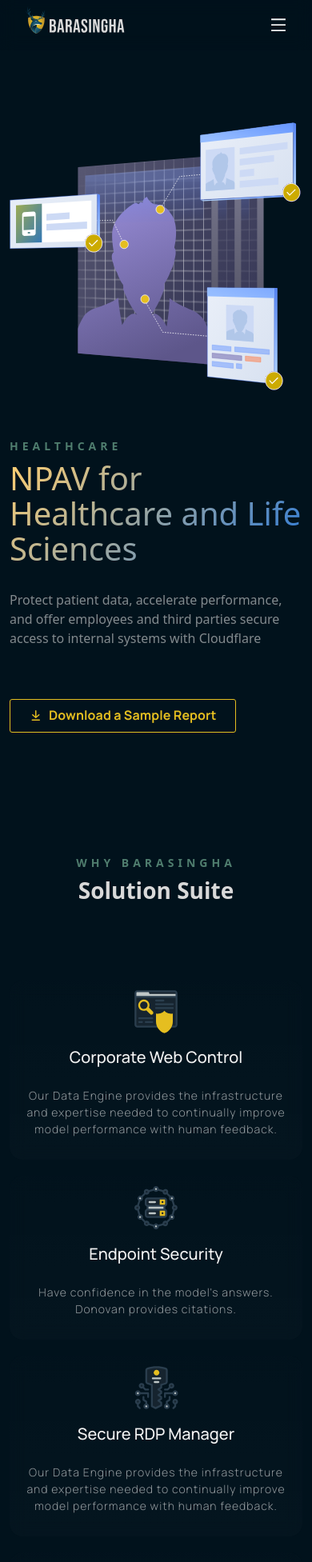
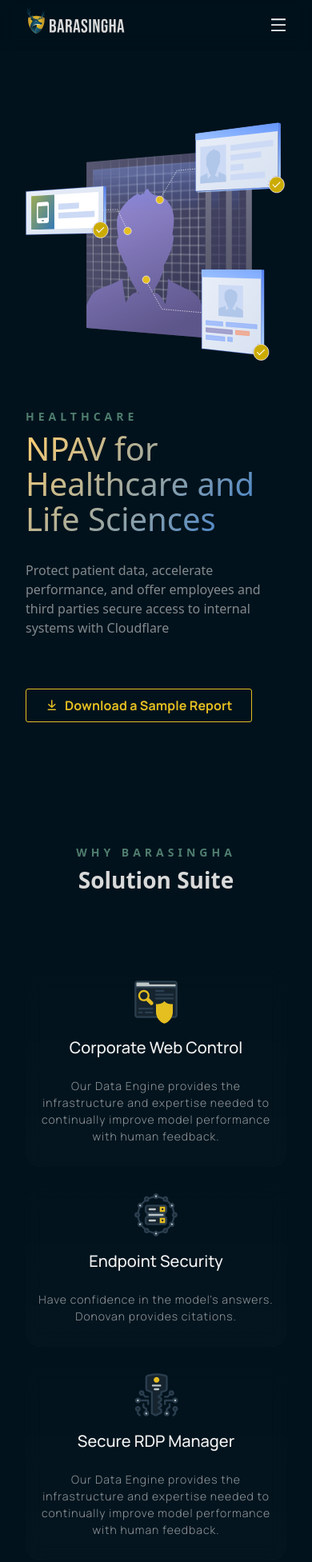
Before and after one commit to hiTushar/barasingha, a React (Create React App) app: page /solutionspage in a window 390 px wide. Shown: the top 1953 px of the page at 80% size. Built offline with nearby package versions, Linux system fonts and the light colour scheme; the HTML template or start-up script is replaced by a standard one.

Commit message:
Fix container issues

```diff
--- a/src/components/pages/Products/ProductBanner/ProductsBanner.js
+++ b/src/components/pages/Products/ProductBanner/ProductsBanner.js
@@ -6,7 +6,6 @@ import imgProductHero from '../../../../media/imgProductHero.svg';
 function SolutionsPage() {
    return (
       <div className="solutions_banner_container">
-         <div className="container">
          <div className="left_container">
             <div className="title-wrapper">
                <h6 className="heading heading--fancy">net protection</h6>
@@ -23,7 +22,6 @@ function SolutionsPage() {
             <img src={imgProductHero} alt="HerosectionSolution" />
          </div>
       </div>
-      </div>
    );
 }
 
--- a/src/components/pages/Products/ProductBanner/ProductsBanner.scss
+++ b/src/components/pages/Products/ProductBanner/ProductsBanner.scss
@@ -4,11 +4,10 @@
    margin-block: 100px;
    width: 100;
 
-   @include responsive(md) {
-      margin-block: 80px;
-   }
-
-   .container {
+   padding-inline: 2rem;
+   width: auto;
+   margin-inline: auto;
+   max-width: 1200px !important;
    display: flex;
    align-items: center;
    justify-content: center;
@@ -16,7 +15,9 @@
 
    @media (max-width: 768px) {
       flex-direction: column-reverse;
+      margin-block: 80px;
    }
+
 
    .left_container {
       @media (max-width: 768px) {
@@ -65,4 +66,3 @@
       }
    }
 }
-}
--- a/src/components/pages/Solutions/SolutionBanner/SolutionBanner.js
+++ b/src/components/pages/Solutions/SolutionBanner/SolutionBanner.js
@@ -6,7 +6,6 @@ import HerosectionSolution from '../../../../media/HerosectionSolution.svg';
 function SolutionsPage() {
    return (
       <div className="solutions_banner_container">
-         <div className="container">
          <div className="left_container">
             <div className="title-wrapper">
                <h6 className="heading heading--fancy">Healthcare</h6>
@@ -23,7 +22,6 @@ function SolutionsPage() {
             <img src={HerosectionSolution} alt="HerosectionSolution" />
          </div>
       </div>
-      </div>
    );
 }
 
--- a/src/components/pages/Solutions/SolutionBanner/SolutionsBanner.scss
+++ b/src/components/pages/Solutions/SolutionBanner/SolutionsBanner.scss
@@ -4,18 +4,18 @@
    margin-block: 100px;
    width: 100;
 
-   @include responsive(md) {
-      margin-block: 80px;
-   }
-
-   .container {
    display: flex;
    align-items: center;
    justify-content: center;
    gap: 58px;
+   padding-inline: 2rem;
+   width: auto;
+   margin-inline: auto;
+   max-width: 1200px !important;
 
    @media (max-width: 768px) {
       flex-direction: column-reverse;
+      margin-block: 80px;
    }
 
    .left_container {
@@ -25,7 +25,6 @@
       .title-wrapper {
          max-width: 650px;
       }
-
       .btn_container {
          margin-top: 4rem;
          .btn_contact_sales {
@@ -65,4 +64,3 @@
       }
    }
 }
-}
--- a/src/components/pages/Solutions/SolutionSuite/SolutionSuite.js
+++ b/src/components/pages/Solutions/SolutionSuite/SolutionSuite.js
@@ -9,7 +9,7 @@ import maintenance from '../../../../media/maintenance.svg';
 function SolutionSuite() {
    return (
       <section className="solution_suite">
-         <div className="container">
+         <div className="solution_suite_container">
             <div className="title-wrapper">
                <h6 className="heading heading--fancy text-center">WHY BARASINGHA</h6>
                <h2 className="heading heading--two text-center">Solution Suite</h2>
--- a/src/components/pages/Solutions/SolutionSuite/SolutionSuite.scss
+++ b/src/components/pages/Solutions/SolutionSuite/SolutionSuite.scss
@@ -1,11 +1,15 @@
 .solution_suite {
    display: flex;
-   .container {
+   .solution_suite_container {
       width: 100%;
       display: flex;
       object-fit: contain;
       box-sizing: border-box;
       flex-direction: column;
+      padding-inline: 2rem;
+      width: auto;
+      margin-inline: auto;
+      max-width: 1200px !important;
 
       @media (max-width: 768px) {
          flex-direction: column;
--- a/src/components/sections/Certifications/Certifications.js
+++ b/src/components/sections/Certifications/Certifications.js
@@ -24,7 +24,7 @@ function Certifications() {
 
    return (
       <div className="certifications_container">
-         <div className="container">
+         <div className="component-container">
             <div className="certification_content_container">
                <div className="title-wrapper">
                   <h6 className="heading heading--fancy text-center">Appreciations</h6>
--- a/src/components/sections/Environment/Environment.jsx
+++ b/src/components/sections/Environment/Environment.jsx
@@ -96,7 +96,7 @@ const Environment = (props) => {
 
    return (
       <section className="env__main_container">
-         <div className="container">
+         <div className="component-container">
             <div className="env__main_contents_container">
                <div className="row align-items-center">
                   <div className="col">
--- a/src/components/sections/Partners/Partners.js
+++ b/src/components/sections/Partners/Partners.js
@@ -40,7 +40,7 @@ function Partners() {
    return (
       <div className="partners_container position-relative">
          <div className="partner_content_container">
-            <div className="container">
+            <div className="component-container">
                <div className="heading">Collaboration</div>
                <div className="sub_title">Our Partners</div>
             </div>
--- a/src/components/sections/Security/Security.js
+++ b/src/components/sections/Security/Security.js
@@ -39,7 +39,7 @@ function Security() {
 
    return (
       <div className="security_main_container">
-         <div className="container">
+         <div className="component-container">
             <div className="security_main_contents_container">
                <div className="content_container_left">
                   <div className="title-wrapper">
```
Lines whose indentation alone changed are shown as unchanged.
